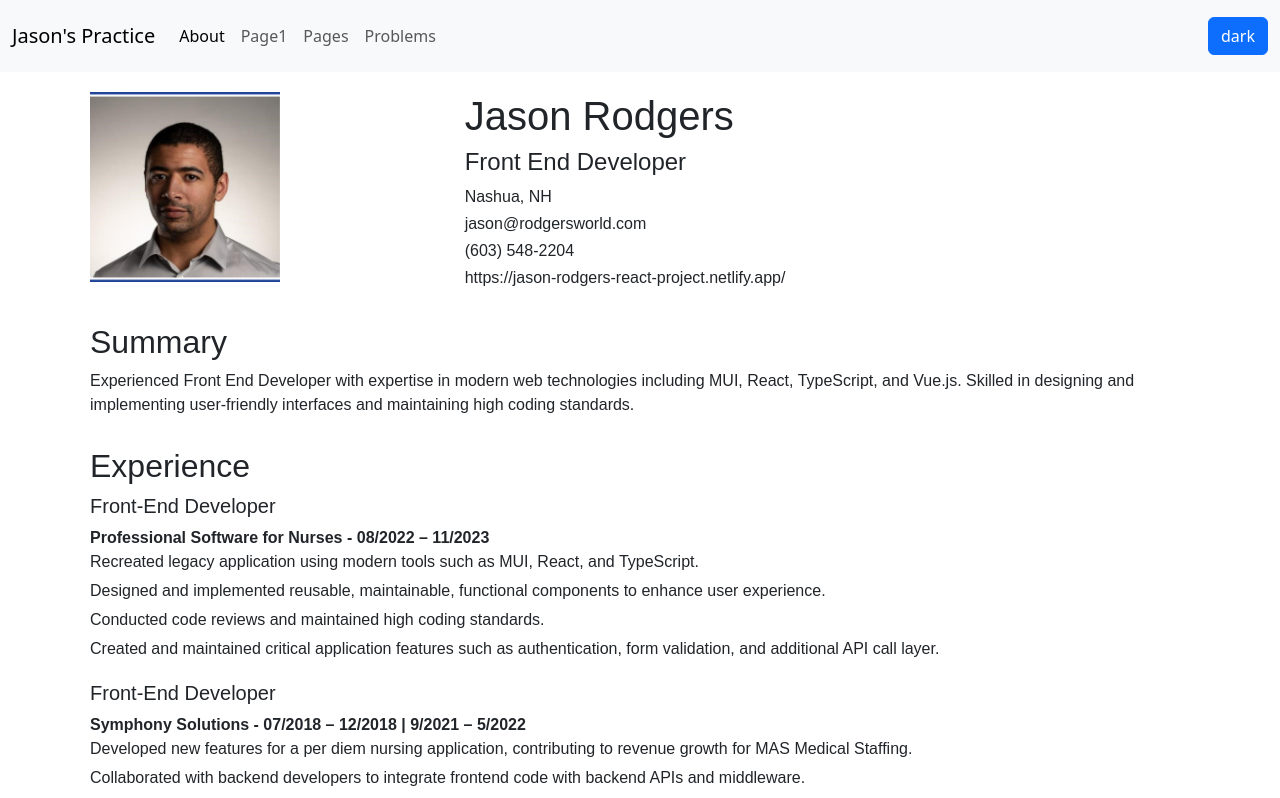
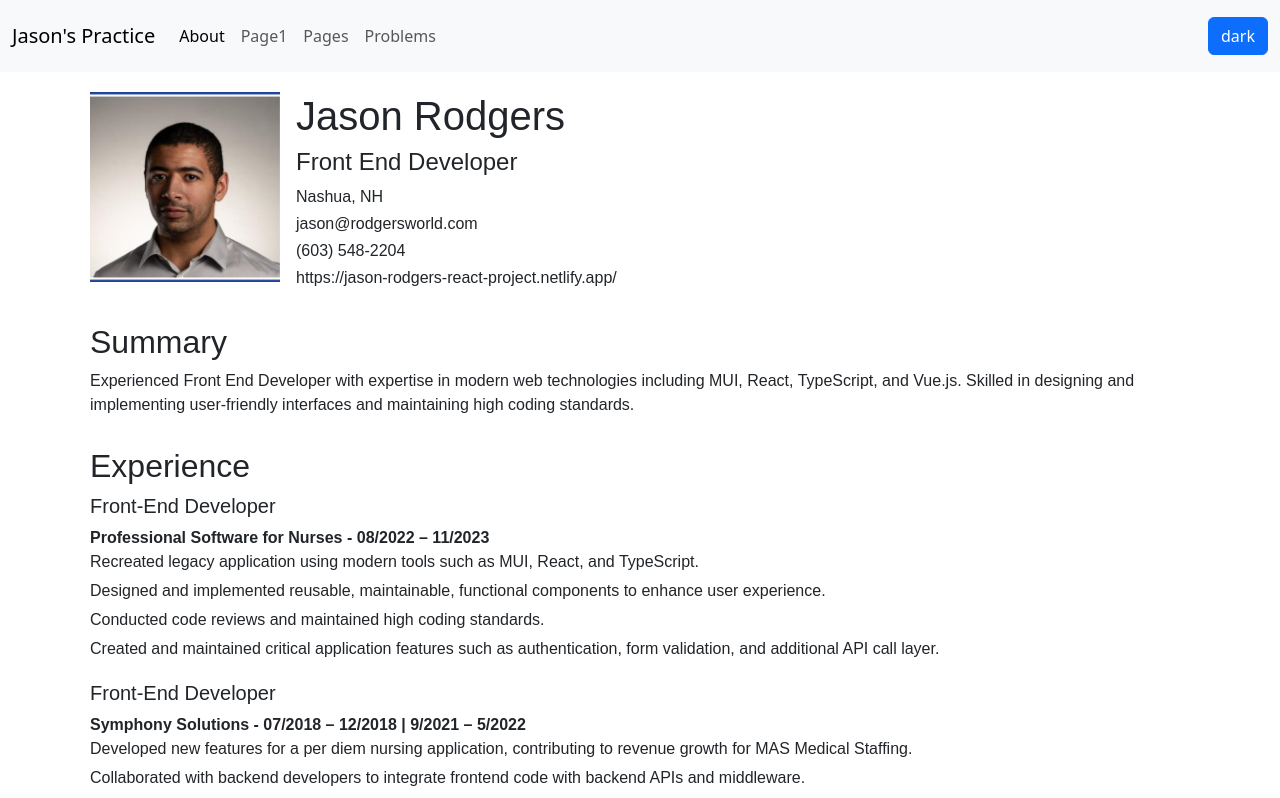
Before and after one commit to maxazillion/vue-practice, a Vue app: page / in a window 1280 px wide. Shown: the top 798 px of the page. Built offline with nearby package versions, Linux system fonts and the light colour scheme.

Commit message:
fix some margin on the header of the resume

```diff
--- a/src/views/AboutMe.vue
+++ b/src/views/AboutMe.vue
@@ -1,14 +1,14 @@
 <template>
   <div class="container profile">
-    <div class="row">
-      <div class="col-md-4">
+    <div style="display: flex; flex-direction: row">
+      <div class="me-3">
         <img
           class="profile-picture"
           src="../assets/JasonProfilePicture.png"
           alt="Profile Picture"
         />
       </div>
-      <div class="col-md-8">
+      <div>
         <div class="personal-info">
           <h1>{{ fullName }}</h1>
           <h4>{{ jobTitle }}</h4>
```
